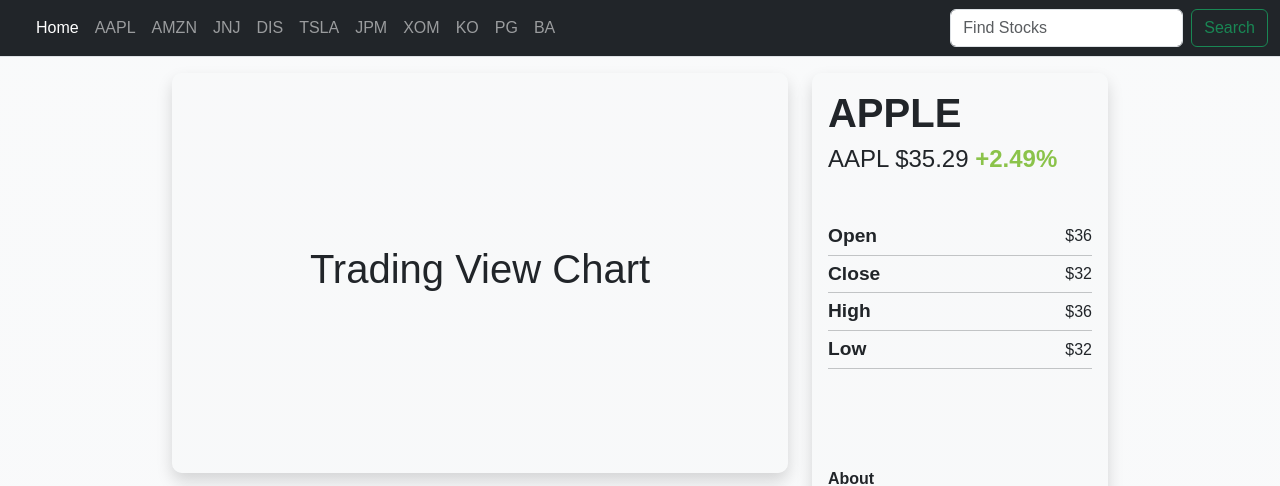
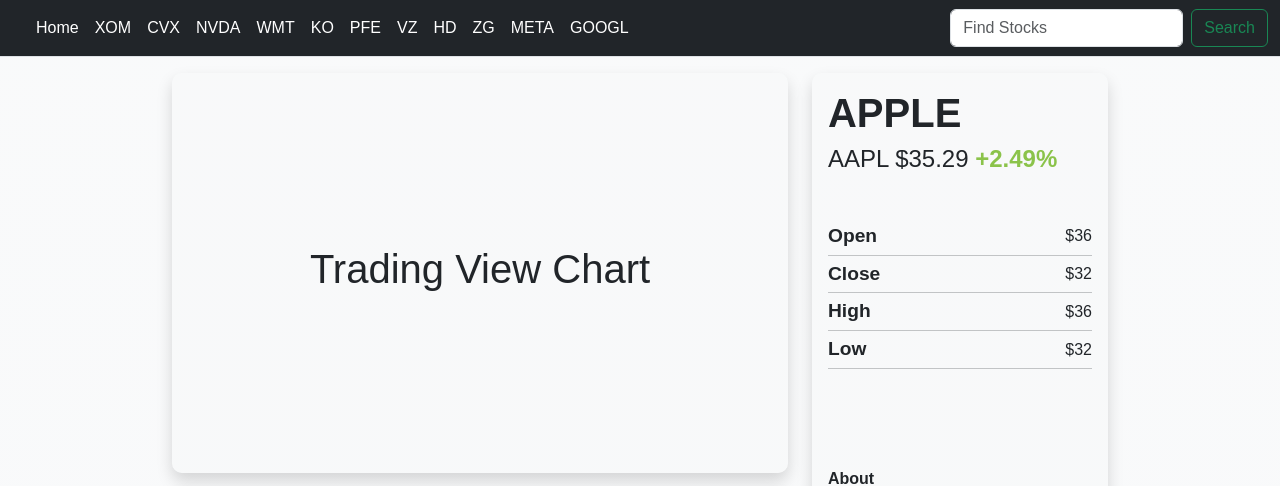
Before and after one commit to c00l-us3r/CS480-Group-C, a Django app: template stocks/templates/stocks/detailed.html in a window 1280 px wide. Shown: the top 486 px of the page. Run offline with Django 5.2, Linux system fonts and the light colour scheme; the template is opened without the code that fills it, so the values that code supplies are empty.

Commit message:
Swap between pages
Working page swap to go from home to detailed page

```diff
--- a/stocks/templates/stocks/detailed.html
+++ b/stocks/templates/stocks/detailed.html
@@ -25,16 +25,17 @@
         <div class="collapse navbar-collapse justify-content-between" id="navbarNavAltMarkup">
           <div class="navbar-nav d-flex">
             <a class="nav-link active" aria-current="page" href="{% url 'home' %}">Home</a>
-            <a class="nav-link" href="#">AAPL</a>
-            <a class="nav-link" href="#">AMZN</a>
-            <a class="nav-link" href="#">JNJ</a>
-            <a class="nav-link" href="#">DIS</a>
-            <a class="nav-link" href="#">TSLA</a>
-            <a class="nav-link" href="#">JPM</a>
-            <a class="nav-link" href="#">XOM</a>
-            <a class="nav-link" href="#">KO</a>
-            <a class="nav-link" href="#">PG</a>
-            <a class="nav-link" href="#">BA</a>
+            <a class="nav-link active" aria-current="page" href="{% url 'detailed' %}">XOM</a>
+            <a class="nav-link active" aria-current="page" href="{% url 'detailed' %}">CVX</a>
+            <a class="nav-link active" aria-current="page" href="{% url 'detailed' %}">NVDA</a>
+            <a class="nav-link active" aria-current="page" href="{% url 'detailed' %}">WMT</a>
+            <a class="nav-link active" aria-current="page" href="{% url 'detailed' %}">KO</a>
+            <a class="nav-link active" aria-current="page" href="{% url 'detailed' %}">PFE</a>
+            <a class="nav-link active" aria-current="page" href="{% url 'detailed' %}">VZ</a>
+            <a class="nav-link active" aria-current="page" href="{% url 'detailed' %}">HD</a>
+            <a class="nav-link active" aria-current="page" href="{% url 'detailed' %}">ZG</a>
+            <a class="nav-link active" aria-current="page" href="{% url 'detailed' %}">META</a>
+            <a class="nav-link active" aria-current="page" href="{% url 'detailed' %}">GOOGL</a>
           </div>
           <form action="{% url 'home' %}" class="d-flex">
             {% csrf_token %}
--- a/stocks/urls.py
+++ b/stocks/urls.py
@@ -4,5 +4,5 @@
 urlpatterns = [
     # Import the home view for the stocks app
     path('', views.home, name="home"),
-    path('detailed', views.detailed, name="detailed"),
+    path('detailed/', views.detailed, name="detailed"),
 ]
--- a/stocks/views.py
+++ b/stocks/views.py
@@ -5,5 +5,7 @@
     return render(request, 'stocks/base.html', {}), # Render the starting base.html page from the stocks app
 
 
+
 def detailed(request):
-    return render(request, 'stocks/detailed.html', {}), # Render the detailed.html page from the stocks app
+    # Your logic here
+    return render(request, 'stocks/detailed.html')
--- a/web_project/urls.py
+++ b/web_project/urls.py
@@ -14,13 +14,16 @@
     1. Import the include() function: from django.urls import include, path
     2. Add a URL to urlpatterns:  path('blog/', include('blog.urls'))
 """
+from django import views
 from django.contrib import admin
 from django.urls import path, include
 from django.shortcuts import render
 from .views import home
+from stocks.views import detailed
 
 urlpatterns = [
     path('admin/', admin.site.urls),
     path('', home, name='home'),
     path('' , include('stocks.urls')), # Include the stocks.urls file for the home page
+    path('detailed/', detailed, name="detailed"),
 ]
--- a/web_project/views.py
+++ b/web_project/views.py
@@ -3,3 +3,7 @@
 
 def home(request):
     return render(request, 'stocks/base.html', {}) # Render the starting base.html page from the stocks app
+
+def detailed(request):
+    # Your logic here
+    return render(request, 'stocks/detailed.html')
```
Also changed, not shown: stocks/templates/stocks/base.html (+11 -10 lines).
